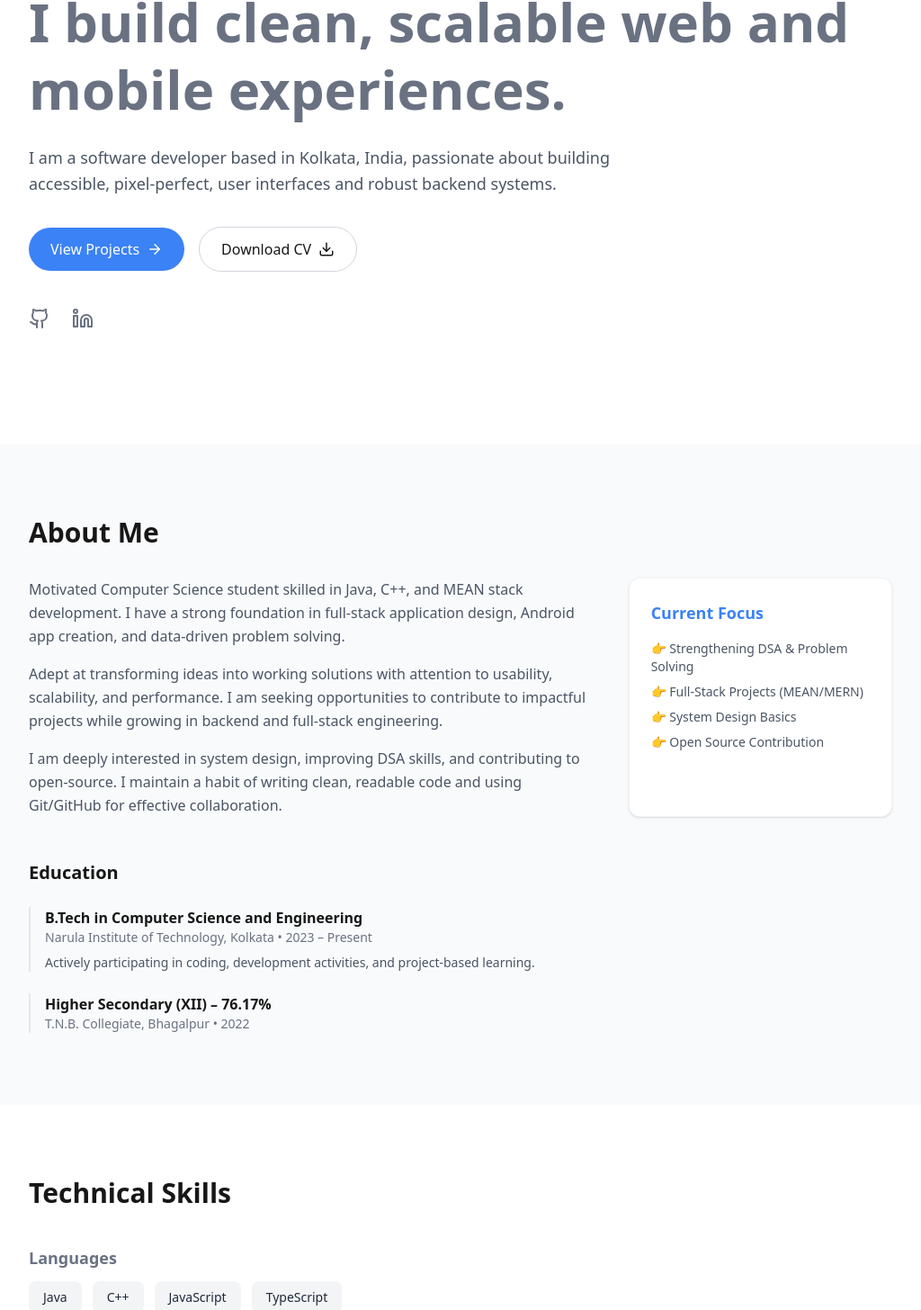
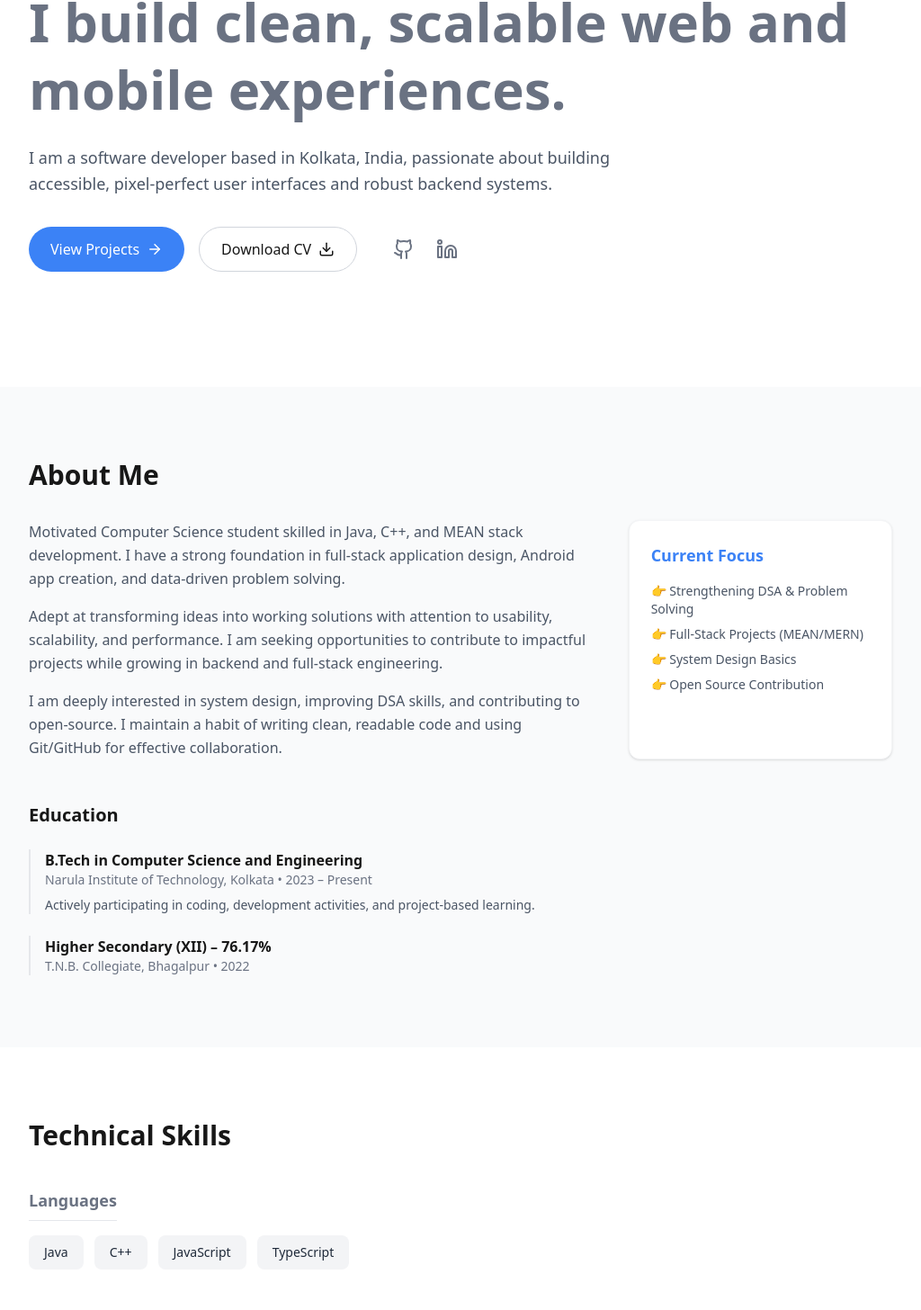
Before and after one commit to AkashMani1/portfolio, a Next.js app: page / in a window 1280 px wide. Shown: the part 373-1829 px from the top of the page at 90% size, without its empty margins (128-1152 px from the left). Built offline with nearby package versions, Linux system fonts and the light colour scheme.

Commit message:
Updated webpage design and add Animation effect and some design changes

```diff
--- a/app/data/portfolio.ts
+++ b/app/data/portfolio.ts
@@ -6,8 +6,8 @@ export const portfolioData = {
     location: "Kolkata, India",
     email: "akashmani9955@gmail.com",
     phone: "+91-8969606915",
-    github: "https://github.com/AkashManil",
-    linkedin: "https://linkedin.com/in/akashmanil",
+    github: "https://github.com/AkashMani1",
+    linkedin: "https://linkedin.com/in/akashmani1",
     resumeLink: "/resume.pdf", // Place your PDF in public folder
   },
   summary: [
--- /dev/null
+++ b/components/FadeIn.tsx
@@ -0,0 +1,22 @@
+"use client";
+import { motion } from "framer-motion";
+
+type Props = {
+  children: React.ReactNode;
+  delay?: number;
+  className?: string;
+};
+
+export default function FadeIn({ children, delay = 0, className = "" }: Props) {
+  return (
+    <motion.div
+      initial={{ opacity: 0, y: 20 }} // Start slightly below and invisible
+      whileInView={{ opacity: 1, y: 0 }} // Animate to final position
+      viewport={{ once: true, margin: "-50px" }} // Trigger when 50px of item is visible
+      transition={{ duration: 0.6, delay: delay, ease: "easeOut" }} // Smooth easing
+      className={className}
+    >
+      {children}
+    </motion.div>
+  );
+}
--- a/components/Hero.tsx
+++ b/components/Hero.tsx
@@ -1,35 +1,43 @@
 "use client";
-import { motion } from "framer-motion";
 import { ArrowRight, Download, Github, Linkedin } from "lucide-react";
-import { portfolioData } from "@/app/data/portfolio";
+import { portfolioData } from "../app/data/portfolio"; // OR "../data/portfolio" if @ fails
+import FadeIn from "./FadeIn"; // Import our new helper
 
 export default function Hero() {
   return (
-    <section className="pt-32 pb-16 md:pt-48 md:pb-32 container-custom flex flex-col justify-center">
-      <motion.div
-        initial={{ opacity: 0, y: 20 }}
-        animate={{ opacity: 1, y: 0 }}
-        transition={{ duration: 0.5 }}
-      >
+    <section className="pt-32 pb-16 md:pt-48 md:pb-32 container-custom flex flex-col justify-center min-h-[80vh]">
+
+      {/* 1. Small Title - Fast */}
+      <FadeIn delay={0.1}>
         <span className="text-primary font-medium tracking-wider text-sm uppercase mb-2 block">
           {portfolioData.personalInfo.title}
         </span>
+      </FadeIn>
+
+      {/* 2. Main Name - Medium speed */}
+      <FadeIn delay={0.2}>
         <h1 className="text-4xl md:text-6xl font-bold leading-tight mb-6">
           Hello, I&apos;m {portfolioData.personalInfo.name}. <br />
           <span className="text-gray-500 dark:text-gray-400">
             {portfolioData.personalInfo.tagline}
           </span>
         </h1>
+      </FadeIn>
 
+      {/* 3. Description - Slower */}
+      <FadeIn delay={0.3}>
         <p className="text-lg text-gray-600 dark:text-gray-300 max-w-2xl mb-8 leading-relaxed">
           I am a software developer based in {portfolioData.personalInfo.location},
-          passionate about building accessible, pixel-perfect, user interfaces and robust backend systems.
+          passionate about building accessible, pixel-perfect user interfaces and robust backend systems.
         </p>
+      </FadeIn>
 
-        <div className="flex flex-wrap gap-4 items-center">
+      {/* 4. Buttons & Socials - Last */}
+      <FadeIn delay={0.4} className="flex flex-col sm:flex-row gap-4 items-start sm:items-center">
+        <div className="flex gap-4">
             <a
             href="#projects"
-            className="bg-primary text-white px-6 py-3 rounded-full font-medium flex items-center gap-2 hover:bg-blue-600 transition-all"
+            className="bg-primary text-white px-6 py-3 rounded-full font-medium flex items-center gap-2 hover:bg-blue-600 transition-all hover:scale-105 active:scale-95"
             >
             View Projects <ArrowRight size={18} />
             </a>
@@ -37,21 +45,22 @@ export default function Hero() {
             href={portfolioData.personalInfo.resumeLink}
             target="_blank"
             rel="noopener noreferrer"
-            className="border border-gray-300 dark:border-gray-700 px-6 py-3 rounded-full font-medium flex items-center gap-2 hover:bg-gray-100 dark:hover:bg-gray-800 transition-all"
+            className="border border-gray-300 dark:border-gray-700 px-6 py-3 rounded-full font-medium flex items-center gap-2 hover:bg-gray-100 dark:hover:bg-gray-800 transition-all hover:scale-105 active:scale-95"
             >
             Download CV <Download size={18} />
             </a>
         </div>
 
-        <div className="mt-10 flex gap-6 text-gray-500 dark:text-gray-400">
-          <a href={portfolioData.personalInfo.github} target="_blank" className="hover:text-primary transition-colors">
+        <div className="flex gap-6 text-gray-500 dark:text-gray-400 mt-4 sm:mt-0 sm:ml-6">
+          <a href={portfolioData.personalInfo.github} target="_blank" className="hover:text-primary transition-colors hover:scale-110">
             <Github size={24} />
           </a>
-          <a href={portfolioData.personalInfo.linkedin} target="_blank" className="hover:text-primary transition-colors">
+          <a href={portfolioData.personalInfo.linkedin} target="_blank" className="hover:text-primary transition-colors hover:scale-110">
             <Linkedin size={24} />
           </a>
         </div>
-      </motion.div>
+      </FadeIn>
+
     </section>
   );
 }
--- a/components/Projects.tsx
+++ b/components/Projects.tsx
@@ -45,12 +45,15 @@ export default function Projects() {
             {filteredProjects.map((project, idx) => (
               <motion.div
                 layout
-                initial={{ opacity: 0, scale: 0.9 }}
-                animate={{ opacity: 1, scale: 1 }}
-                transition={{ duration: 0.3 }}
+                initial={{ opacity: 0, y: 20 }}
+                whileInView={{ opacity: 1, y: 0 }}
+                viewport={{ once: true }}
+                transition={{ duration: 0.4, delay: idx * 0.1 }} // Stagger effect: cards load one by one
+                whileHover={{ y: -8, transition: { duration: 0.2 } }} // HOVER EFFECT: Moves up 8px
                 key={project.title}
-                className="group bg-white dark:bg-card rounded-xl overflow-hidden border border-gray-200 dark:border-gray-800 hover:shadow-lg transition-all"
+                className="group bg-white dark:bg-card rounded-xl overflow-hidden border border-gray-200 dark:border-gray-800 shadow-sm hover:shadow-xl transition-shadow"
               >
+
                 {/* Placeholder for image if you add one later */}
                 <div className="h-40 bg-gradient-to-br from-gray-100 to-gray-200 dark:from-gray-800 dark:to-gray-900 flex items-center justify-center text-gray-400">
                     {/*  */}
--- a/components/Skills.tsx
+++ b/components/Skills.tsx
@@ -1,38 +1,61 @@
 "use client";
 import { motion } from "framer-motion";
-import { portfolioData } from "@/app/data/portfolio";
+import { portfolioData } from "../app/data/portfolio";
+import FadeIn from "./FadeIn";
 
 export default function Skills() {
+  // Animation settings for the list
+  const containerVariants = {
+    hidden: { opacity: 0 },
+    visible: {
+      opacity: 1,
+      transition: {
+        staggerChildren: 0.1, // Delay between each tag appearing
+      },
+    },
+  };
+
+  const itemVariants = {
+    hidden: { opacity: 0, y: 10 },
+    visible: { opacity: 1, y: 0 },
+  };
+
   return (
     <section id="skills" className="py-20 container-custom">
-      <motion.div
-        initial={{ opacity: 0, y: 20 }}
-        whileInView={{ opacity: 1, y: 0 }}
-        viewport={{ once: true }}
-        transition={{ duration: 0.5 }}
-      >
+      <FadeIn>
         <h2 className="text-3xl font-bold mb-10">Technical Skills</h2>
+      </FadeIn>
 
-        <div className="space-y-8">
+      <div className="space-y-10">
         {Object.entries(portfolioData.skills).map(([category, skills]) => (
           <div key={category}>
-              <h3 className="capitalize text-lg font-semibold mb-3 text-gray-500 dark:text-gray-400">
-                {category.replace(/([A-Z])/g, ' $1').trim()}
+            <FadeIn>
+              <h3 className="capitalize text-lg font-semibold mb-4 text-gray-500 dark:text-gray-400 border-b border-gray-200 dark:border-gray-800 pb-2 inline-block">
+                {category.replace(/([A-Z])/g, " $1").trim()}
               </h3>
-              <div className="flex flex-wrap gap-3">
+            </FadeIn>
+
+            <motion.div
+              variants={containerVariants}
+              initial="hidden"
+              whileInView="visible"
+              viewport={{ once: true, margin: "-50px" }}
+              className="flex flex-wrap gap-3"
+            >
               {skills.map((skill) => (
-                  <span
+                <motion.span
                   key={skill}
-                    className="px-4 py-2 rounded-lg bg-gray-100 dark:bg-gray-800 text-sm font-medium text-gray-800 dark:text-gray-200"
+                  variants={itemVariants} // Applies the pop-up animation
+                  whileHover={{ scale: 1.05 }} // Subtle zoom on hover
+                  className="px-4 py-2 rounded-lg bg-gray-100 dark:bg-gray-800 text-sm font-medium text-gray-800 dark:text-gray-200 border border-transparent hover:border-primary transition-colors cursor-default"
                 >
                   {skill}
-                  </span>
+                </motion.span>
               ))}
-              </div>
+            </motion.div>
           </div>
         ))}
       </div>
-      </motion.div>
     </section>
   );
 }
```
Lines whose indentation alone changed are shown as unchanged.
